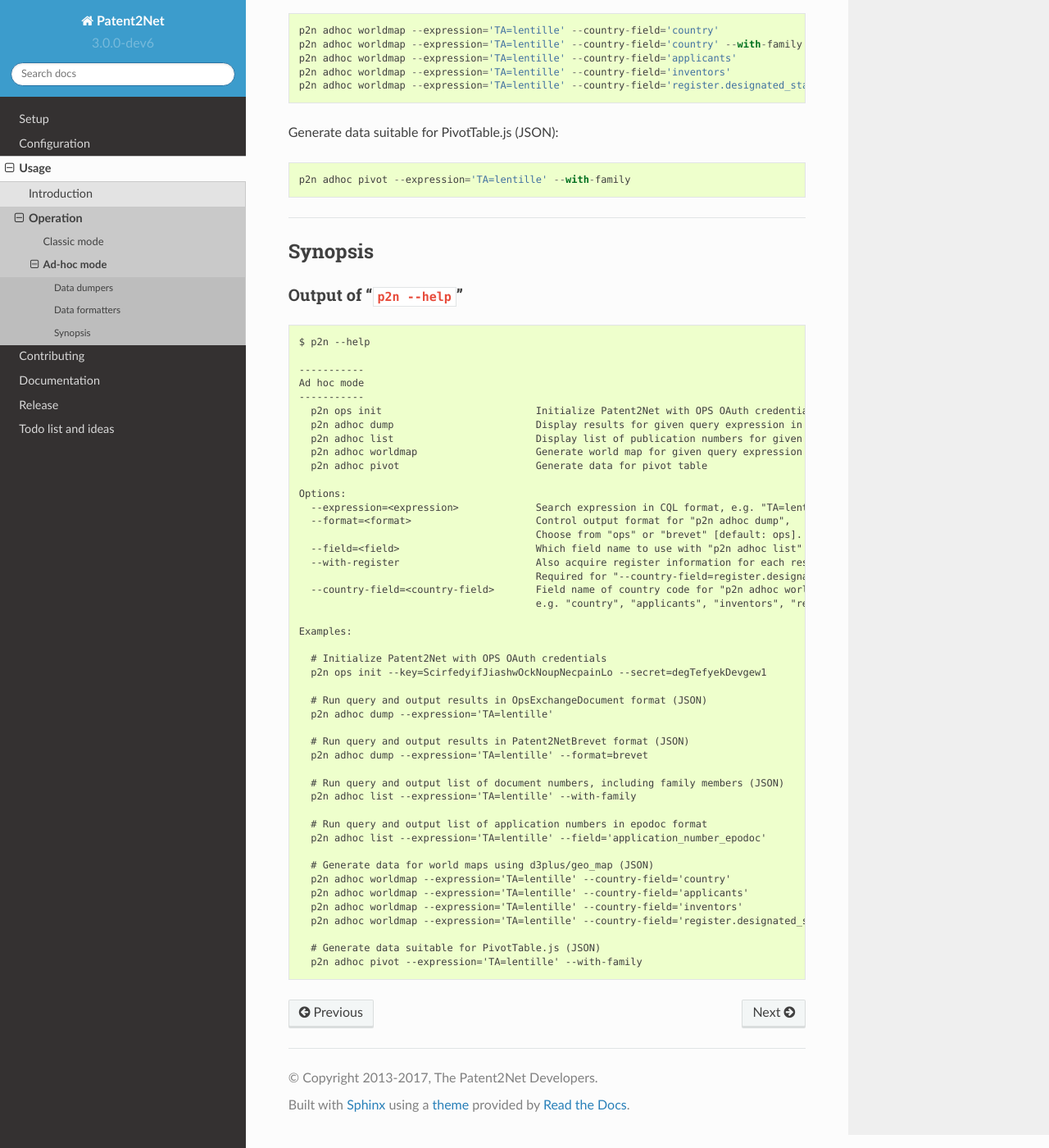
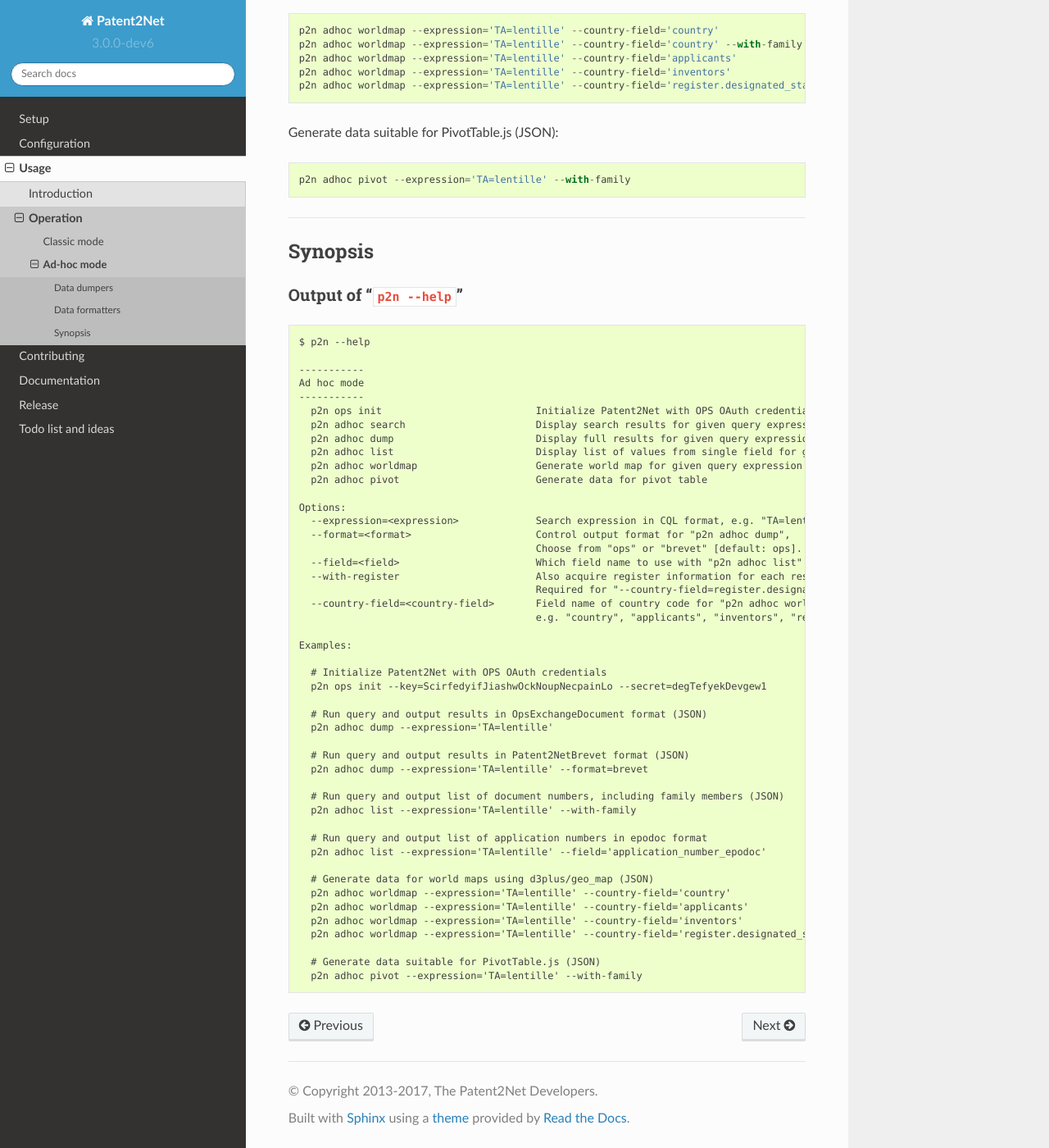
Before and after one commit to Patent2net/P2N, a Sphinx documentation site: the page built from doc/usage/adhoc.rst, in a window 1280 px wide and 1400 px high, scrolled down 1688 px. Shown: the whole window at 82% size. Built offline with Sphinx 7.4.7 and the Read the Docs theme 2.0.0, drawn with Linux system fonts in a browser that asks for light colours.

Commit message:
Update documentation

```diff
--- a/doc/usage/adhoc.rst
+++ b/doc/usage/adhoc.rst
@@ -97,8 +97,9 @@
     Ad hoc mode
     -----------
       p2n ops init                          Initialize Patent2Net with OPS OAuth credentials
-      p2n adhoc dump                        Display results for given query expression in Patent2Net format (JSON)
-      p2n adhoc list                        Display list of publication numbers for given query expression
+      p2n adhoc search                      Display search results for given query expression in raw OPS format (JSON)
+      p2n adhoc dump                        Display full results for given query expression in OpsExchangeDocument or Patent2NetBrevet format (JSON)
+      p2n adhoc list                        Display list of values from single field for given query expression
       p2n adhoc worldmap                    Generate world map for given query expression over given field
       p2n adhoc pivot                       Generate data for pivot table
 
--- a/doc/usage/classic.rst
+++ b/doc/usage/classic.rst
@@ -99,6 +99,7 @@
     Classic mode
     ------------
       p2n ops init                          Initialize Patent2Net with OPS OAuth credentials
+      p2n run                               Run data acquisition and all formatters
       p2n acquire                           Run document acquisition
         --with-family                       Also run family data acquisition with "p2n acquire"
       p2n maps                              Build maps of country coverage of patents, as well as applicants and inventors
@@ -124,6 +124,7 @@
       p2n acquire --config=/path/to/RequestsSets/Lentille.cql --with-family
 
       # Build all world maps
+      export P2N_CONFIG=/path/to/RequestsSets/Lentille.cql
       p2n maps
 
       # Run data acquisition and all targets
```
Also changed, not shown: other parts of doc/usage/classic.rst (+0 -1 lines).
